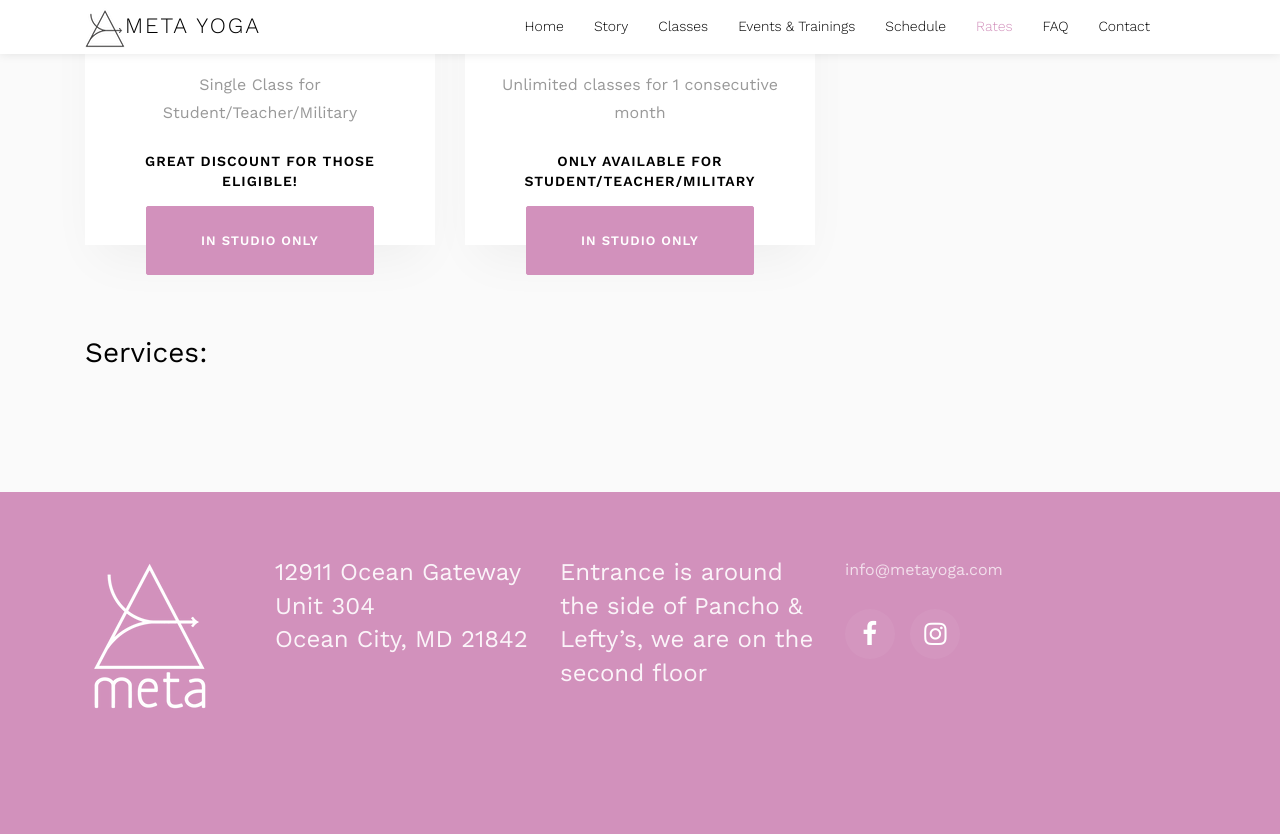
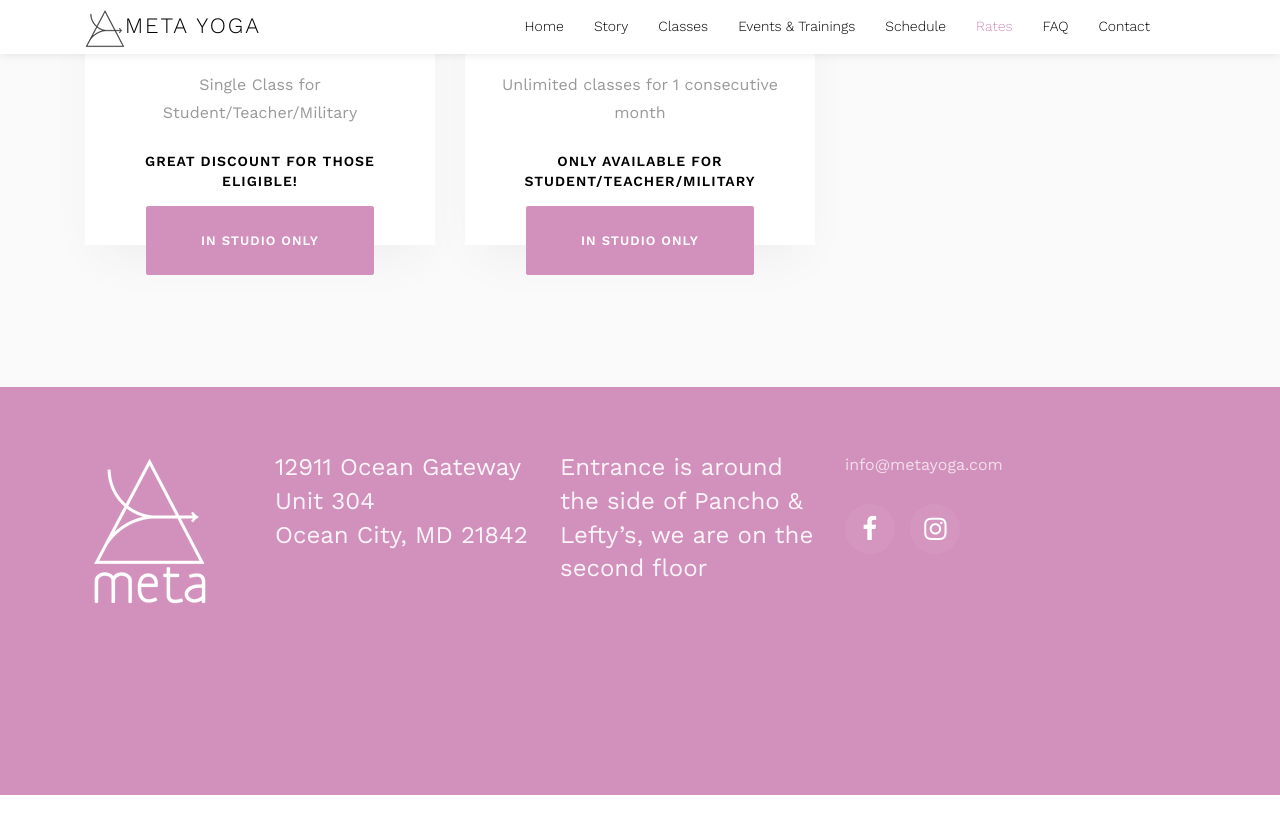
Before and after one commit to apnar/metayoga-site, a Jekyll site: the page built from rates.html, in a window 1280 px wide and 900 px high, scrolled down 2178 px. Shown: the top 834 px of the window. Built offline with Jekyll 4.4.1, drawn with Linux system fonts in a browser that asks for light colours; some web fonts are replaced; a script that is not in the unit is left out; after the commit the page ends 2973 px from its top, so only the background shows below that.

Commit message:
no servies

```diff
--- a/rates.html
+++ b/rates.html
@@ -175,7 +175,5 @@ canonical_url: 'https://metayoga.com/rates'
                 </div>
 
             </div>
-            <BR /><BR />
-            <h3 class="subheading">Services:</h3>
         </div>
     </section>
```
